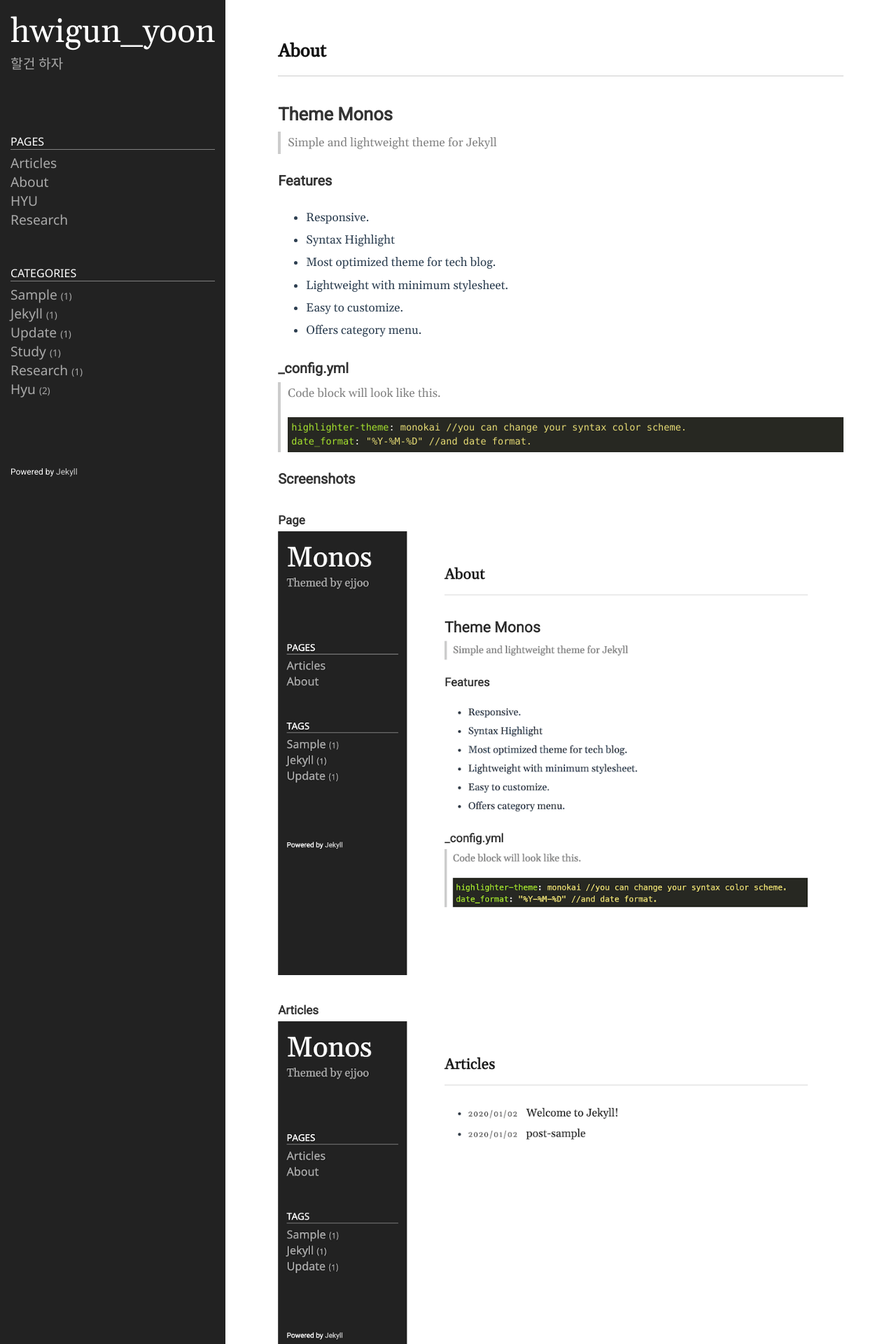
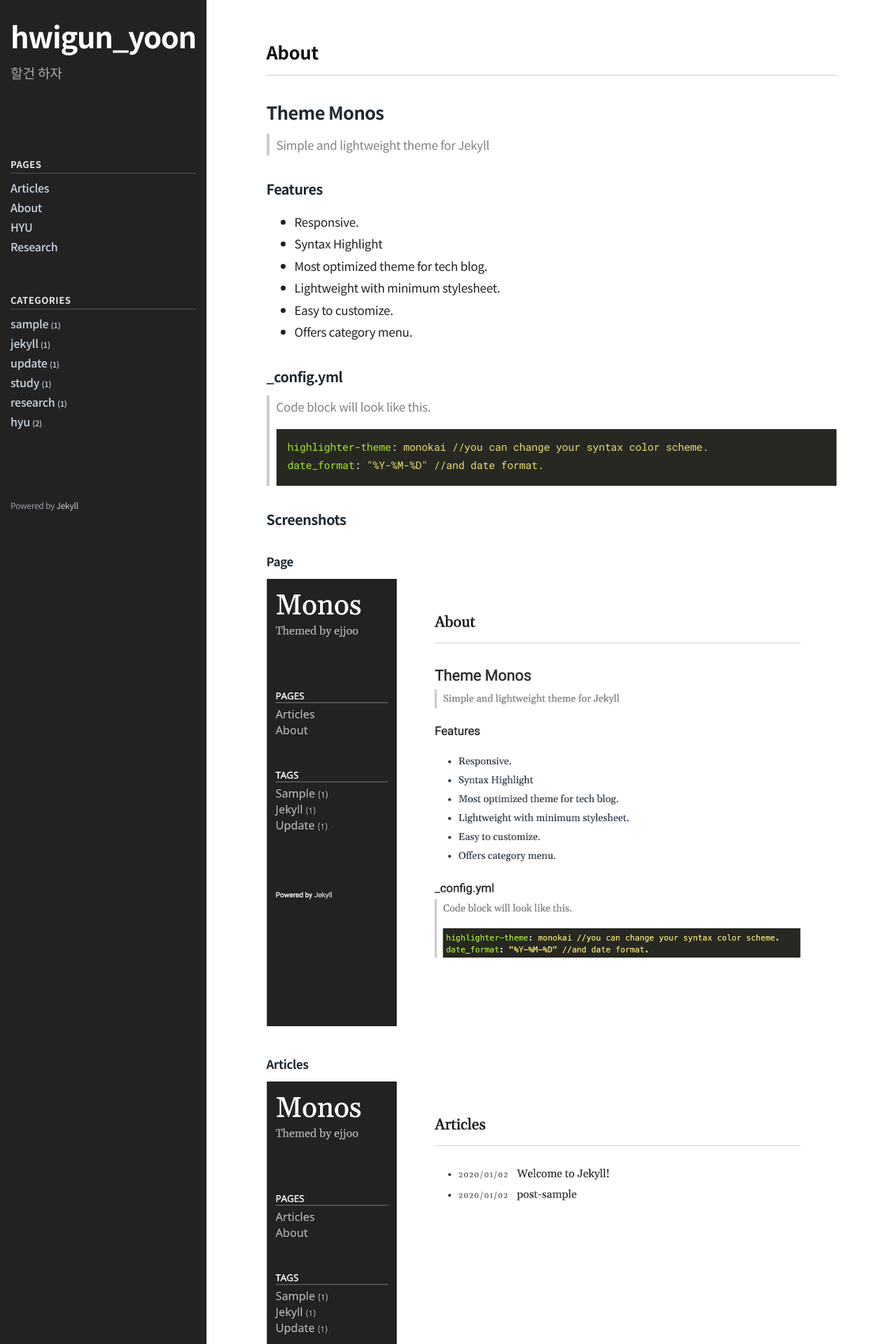
Before and after one commit to Hwigun46/Hwigun46.github.io, a Jekyll site: the page built from README.md, in a window 1280 px wide. Shown: the top 1920 px of the page at 70% size. Built offline with Jekyll 4.4.1, drawn with Linux system fonts in a browser that asks for light colours; some web fonts are replaced.

Commit message:
Improve Korean typography

```diff
--- a/public/css/style.css
+++ b/public/css/style.css
@@ -1,5 +1,5 @@
-@import url(//fonts.googleapis.com/css?family=Ubuntu:500&subset=latin,latin-ext);
-@import url('https://fonts.googleapis.com/css?family=Gelasio|Kulim+Park|Nanum+Myeongjo|Nanum+Gothic|Noto+Sans|Noto+Sans+KR|Roboto&display=swap');
+@import url('https://cdn.jsdelivr.net/gh/orioncactus/pretendard/dist/web/static/pretendard.css');
+@import url('https://fonts.googleapis.com/css2?family=Noto+Sans+KR:wght@400;500;700&family=Roboto+Mono:wght@400;500&display=swap');
 @import url(syntax/monokai.css);
 
 :root {
@@ -29,8 +29,8 @@
   --breakpoint-md: 768px;
   --breakpoint-lg: 992px;
   --breakpoint-xl: 1200px;
-  --font-family-sans-serif: "Roboto", "Nanum Gothic";
-  --font-family-serif: "Nanum Myeongjo";
+  --font-family-sans-serif: "Pretendard", "Noto Sans KR", -apple-system, BlinkMacSystemFont, "Segoe UI", sans-serif;
+  --font-family-monospace: "Roboto Mono", "SFMono-Regular", "Consolas", "Menlo", monospace;
 }
 
 * {
@@ -49,8 +49,15 @@ body {
 	height: 100%;
 	margin: 0;
 	padding: 0;
-	font-family: 'Gelasio', 'Nanum Myeongjo', serif;
-	color: #2c3e50;
+	font-family: "Pretendard", "Noto Sans KR", -apple-system, BlinkMacSystemFont, "Segoe UI", sans-serif;
+	font-size: 16px;
+	font-weight: 400;
+	line-height: 1.75;
+	letter-spacing: -0.015em;
+	color: #202124;
+	background-color: #ffffff;
+	word-break: keep-all;
+	overflow-wrap: break-word;
 }
 
 a {
@@ -66,16 +73,16 @@ a:hover {
 pre {
 	display: block;
 	overflow: auto;
-	margin-bottom: 15px;
-	padding-bottom: 10px;
-	padding: 5px;
-	line-height: 1.2;
+	margin-bottom: 20px;
+	padding: 14px 16px;
+	line-height: 1.55;
+	border-radius: 6px;
 }
 
 code {
-	font-family: "Menlo", "Consolas", monospace;
-	font-size: 0.8em;
-	margin: 0px;
+	font-family: "Roboto Mono", "SFMono-Regular", "Consolas", "Menlo", monospace;
+	font-size: 0.88em;
+	margin: 0;
 }
 
 .container {
@@ -112,8 +119,10 @@ code {
 }
 
 .sidebar-brand > a {
-	font-size: 300%;
-	font-family: 'Gelasio';
+	font-size: 260%;
+	font-family: "Pretendard", "Noto Sans KR", sans-serif;
+	font-weight: 700;
+	letter-spacing: -0.03em;
 	color: #fff;
 }
 
@@ -131,18 +140,22 @@ code {
 }
 
 .nav-title {
-	font-size: 100%;
-	font-family: "Noto Sans";
+	font-size: 0.82rem;
+	font-family: "Pretendard", "Noto Sans KR", sans-serif;
+	font-weight: 700;
 	text-transform: uppercase;
-	border-bottom: 1px solid gray;
-	margin-bottom: 5px;
+	letter-spacing: 0.04em;
+	border-bottom: 1px solid #555;
+	margin-bottom: 6px;
+	color: #e5e7eb;
 }
 
 a.nav-item {
-	font-size: 120%;
-	font-family: "Noto Sans";
-	text-transform: capitalize;
-	color: #aaa;
+	font-size: 1rem;
+	font-family: "Pretendard", "Noto Sans KR", sans-serif;
+	font-weight: 500;
+	text-transform: none;
+	color: #cbd5e1;
 }
 
 a.nav-item:hover { color: #777; }
@@ -203,10 +216,12 @@ article .share .gplus:hover {
 }
 
 article {
-	padding: 0 5% 0;
+	padding: 0 6% 0;
 	font-size: 17px;
+	font-weight: 400;
 	margin-bottom: 100px;
-	line-height: 1.9;
+	line-height: 1.85;
+	letter-spacing: -0.015em;
 }
 
 article.home div a, article.home pre a { color: #2c3e50; }
@@ -222,8 +237,8 @@ blockquote {
 }
 
 p {
-  margin-top: 0;
-  margin-bottom: 0;
+	margin-top: 0;
+	margin-bottom: 1.05rem;
 }
 
 article h1,
@@ -232,9 +247,13 @@ article h3,
 article h4,
 article h5,
 article h6 {
-	font-family: "Roboto", "Nanum Gothic";
-	color: #333;
-  	margin-bottom: 0;
+	font-family: "Pretendard", "Noto Sans KR", -apple-system, BlinkMacSystemFont, "Segoe UI", sans-serif;
+	color: #1f2933;
+	font-weight: 700;
+	line-height: 1.35;
+	letter-spacing: -0.025em;
+	margin-top: 2.2rem;
+	margin-bottom: 0.8rem;
 }
 
 article.home h1 a,
@@ -283,15 +302,16 @@ header.home {
 
 footer {
 	padding-top: 15px;
-	font-family: 'Ubuntu';
+	font-family: "Pretendard", "Noto Sans KR", sans-serif;
 }
 
 .sidebar-footer {
 	margin-top: 80px;
 	font-size: 0.75em;
-	font-weight: lighter;
-	font-family: "Roboto";
-	line-height: 1.5;
+	font-weight: 400;
+	font-family: "Pretendard", "Noto Sans KR", sans-serif;
+	line-height: 1.6;
+	color: #9ca3af;
 }
 
 .sidebar-footer a {
```
